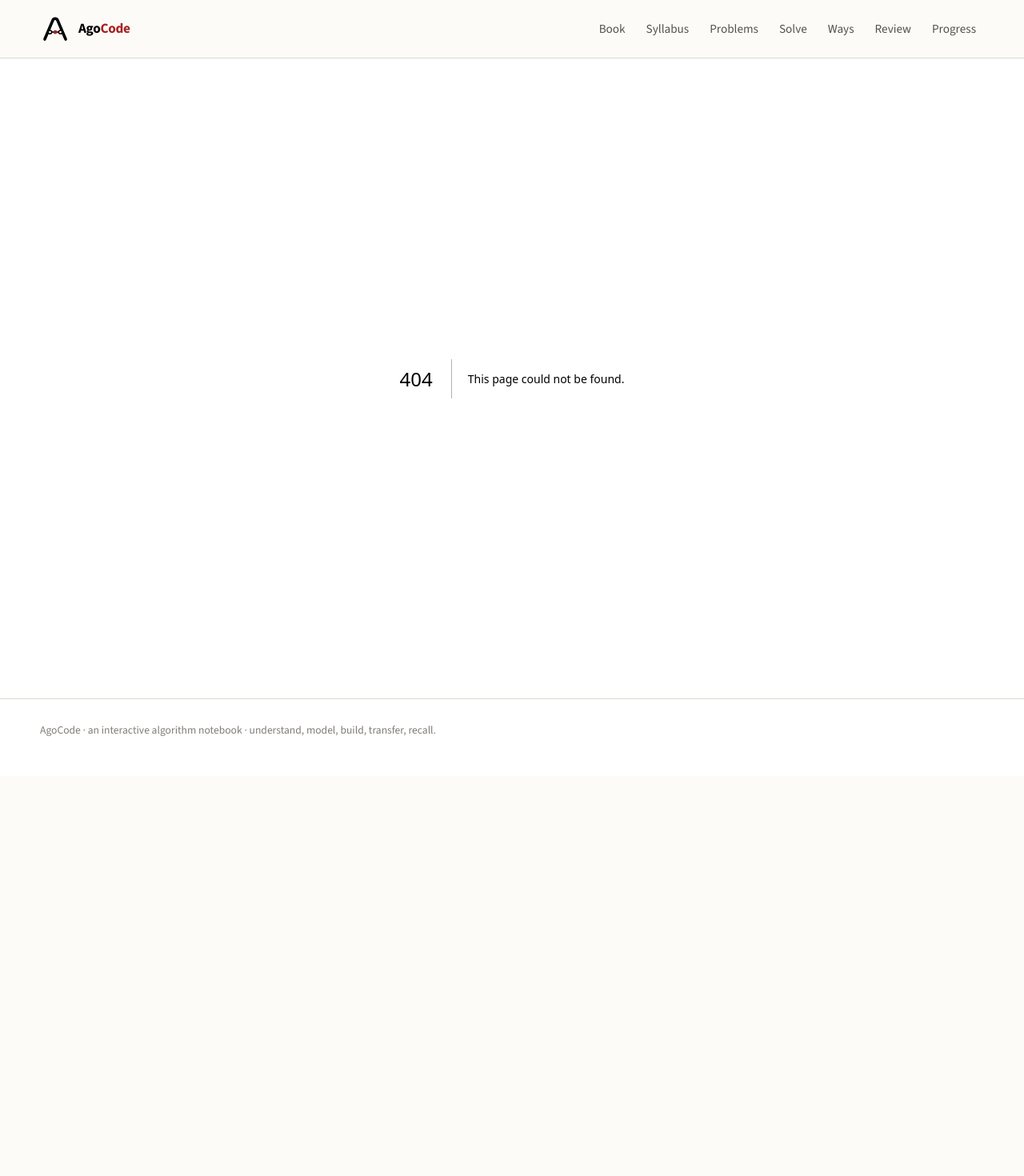
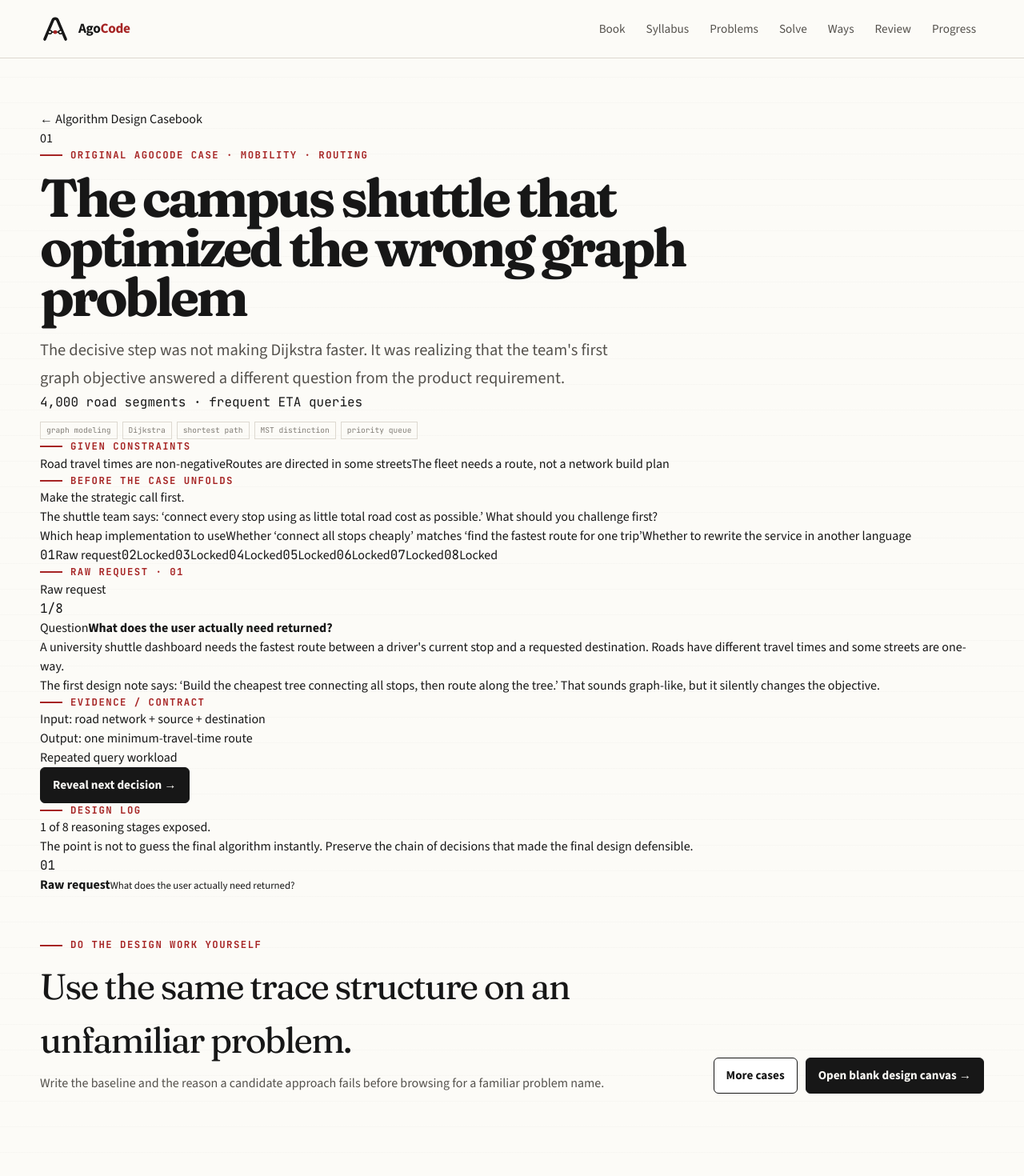
Before and after one commit to anatwork14/agocode, a Next.js app: page /casebook/campus-shuttle-routing in a window 1280 px wide. Before the commit this address had no page. Shown: the top 1470 px of the page at 80% size. Before the commit the page ends 970 px from the top, so only its background shows below. Built offline with nearby package versions, Linux system fonts and the light colour scheme.

Commit message:
feat: add progressive case-study pages

```diff
--- /dev/null
+++ b/app/casebook/[slug]/page.tsx
@@ -0,0 +1,56 @@
+import Link from "next/link";
+import { notFound } from "next/navigation";
+import { CaseStudyReader } from "@/components/casebook/CaseStudyReader";
+import { caseStudies, getCaseStudy } from "@/lib/knowledge/casebook";
+
+type CaseStudyPageProps = { params: Promise<{ slug: string }> };
+
+export function generateStaticParams() {
+  return caseStudies.map((caseStudy) => ({ slug: caseStudy.slug }));
+}
+
+export default async function CaseStudyPage({ params }: CaseStudyPageProps) {
+  const { slug } = await params;
+  const caseStudy = getCaseStudy(slug);
+  if (!caseStudy) notFound();
+
+  return (
+    <main className="page">
+      <div className="site-shell case-study-page">
+        <Link className="back-link" href="/casebook">← Algorithm Design Casebook</Link>
+
+        <header className="case-study-hero">
+          <div className="case-study-hero__number">{caseStudy.number}</div>
+          <div>
+            <div className="eyebrow">Original AgoCode case · {caseStudy.domain}</div>
+            <h1 className="editorial-title editorial-title--compact">{caseStudy.title}</h1>
+            <p className="lede">{caseStudy.thesis}</p>
+            <div className="case-study-hero__meta">
+              <span className="mono">{caseStudy.scale}</span>
+              <div className="atlas-tags">{caseStudy.concepts.map((concept) => <span key={concept}>{concept}</span>)}</div>
+            </div>
+          </div>
+        </header>
+
+        <section className="case-constraints">
+          <span className="eyebrow">Given constraints</span>
+          <div>{caseStudy.constraints.map((constraint) => <span key={constraint}>{constraint}</span>)}</div>
+        </section>
+
+        <CaseStudyReader caseStudy={caseStudy} />
+
+        <section className="worksheet-next">
+          <div>
+            <span className="eyebrow">Do the design work yourself</span>
+            <h2>Use the same trace structure on an unfamiliar problem.</h2>
+            <p>Write the baseline and the reason a candidate approach fails before browsing for a familiar problem name.</p>
+          </div>
+          <div className="action-row">
+            <Link className="button" href="/casebook">More cases</Link>
+            <Link className="button button--primary" href="/solve">Open blank design canvas →</Link>
+          </div>
+        </section>
+      </div>
+    </main>
+  );
+}
```
